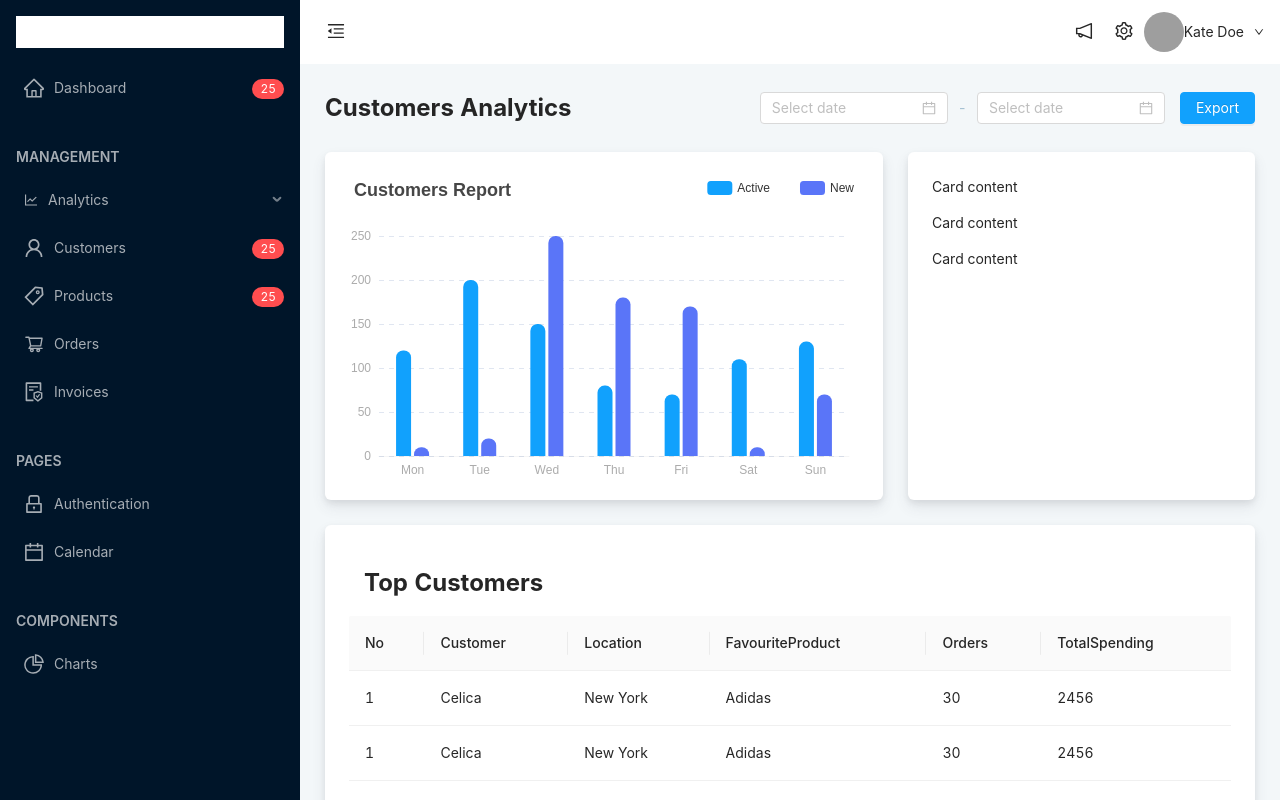
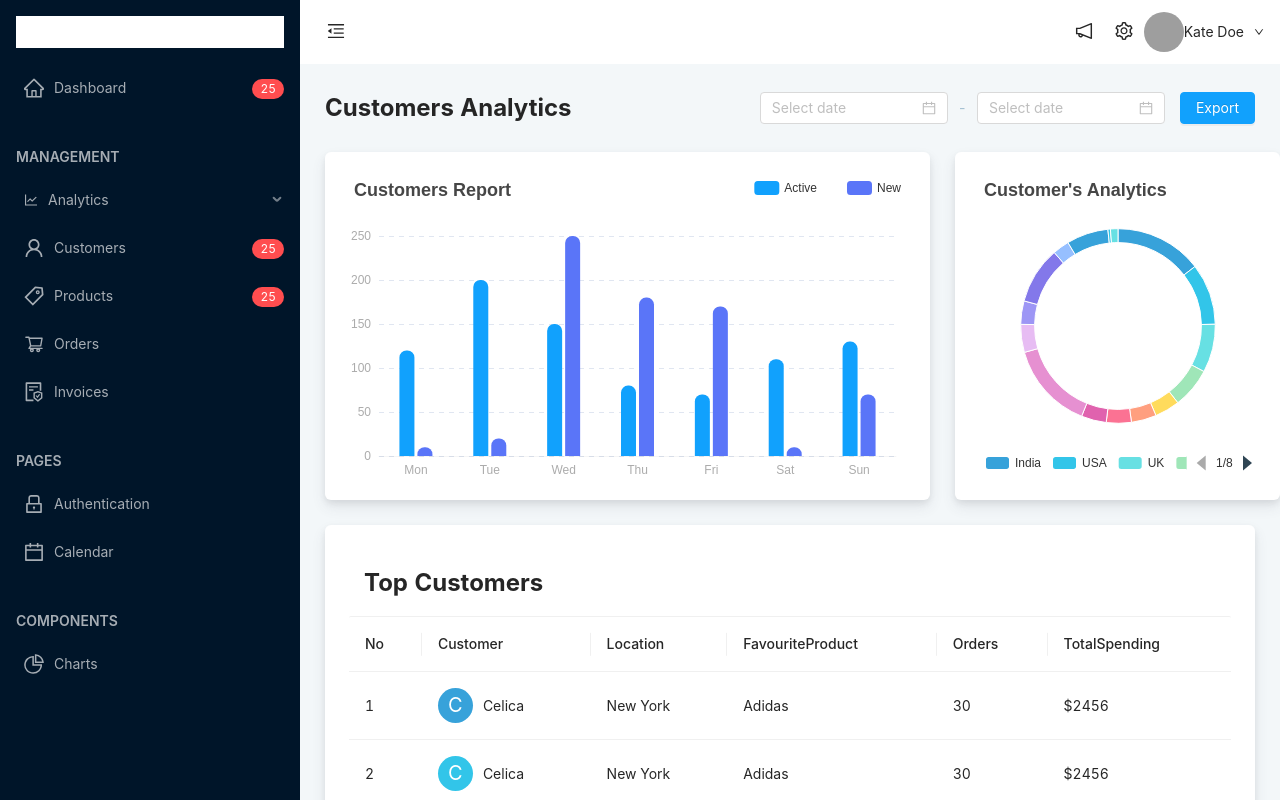
Before and after one commit to hemantnigam/IMAP, a React (Create React App) app: page /analytics/customers in a window 1280 px wide. Shown: the top 800 px of the page. Built offline with nearby package versions, Linux system fonts and the light colour scheme; grey boxes are pictures that could not be loaded.

Commit message:
customers analytics done

```diff
--- a/src/components/BarChart.js
+++ b/src/components/barchart/BarChart.js
@@ -17,11 +17,6 @@ function BarChart({ data }) {
     },
     tooltip: {
       show: true,
-      backgroundColor: "rgba(0,0,0,1)",
-      borderColor: "rgba(0,0,0,1)",
-      textStyle: {
-        color: "#fff",
-      },
     },
     legend: {
       right: 0,
--- /dev/null
+++ b/src/components/piechart/PieChart.js
@@ -0,0 +1,75 @@
+import React from "react";
+import ReactECharts from "echarts-for-react";
+
+function PieChart({ data }) {
+  const options = {
+    title: {
+      text: "Customer's Analytics",
+    },
+    tooltip: {
+      trigger: "item",
+    },
+    legend: {
+      bottom: 0,
+      orient: "horizontal",
+      type: "scroll",
+    },
+    series: [
+      {
+        name: "Customer Analytics",
+        type: "pie",
+        radius: ["60%", "70%"],
+        avoidLabelOverlap: false,
+        itemStyle: {
+            borderColor: '#fff',
+            borderWidth: 1
+        },
+        label: {
+          show: false,
+          position: "center",
+        },
+        emphasis: {
+          label: {
+            show: true,
+            fontSize: "28",
+            fontWeight: "bold",
+          },
+        },
+        labelLine: {
+          show: false,
+        },
+        data: [
+          { value: 1048, name: "India" },
+          { value: 735, name: "USA" },
+          { value: 580, name: "UK" },
+          { value: 484, name: "UAE" },
+          { value: 300, name: "Singapore" },
+          { value: 300, name: "Malaysia" },
+          { value: 300, name: "Norway" },
+          { value: 300, name: "France" },
+          { value: 1048, name: "Indiana" },
+          { value: 335, name: "Germany" },
+          { value: 280, name: "England" },
+          { value: 684, name: "Indonesia" },
+          { value: 200, name: "Iceland" },
+          { value: 500, name: "Greenland" },
+          { value: 30, name: "Mexico" },
+          { value: 90, name: "Sweden" },
+        ],
+      },
+    ],
+  };
+  return (
+    <div>
+      <ReactECharts
+        option={options}
+        notMerge
+        lazyUpdate
+        theme="light"
+        opts={{ renderer: "svg" }}
+      />
+    </div>
+  );
+}
+
+export default PieChart;
--- a/src/pages/CustomersAnalytics.js
+++ b/src/pages/CustomersAnalytics.js
@@ -1,19 +1,61 @@
 import React from "react";
 import { Card, DatePicker, Button } from "antd";
 import "../styles/pages/CustomersAnalytics.scss";
-import GridTable from "../components/GridTable";
+import GridTable from "../components/gridtable/GridTable";
 import { tableData } from "../mockData";
-import BarChart from "../components/BarChart";
+import BarChart from "../components/barchart/BarChart";
+import PieChart from "../components/piechart/PieChart";
 
 function CustomersAnalytics() {
+  const colorList = [
+    "#37a2da",
+    "#32c5e9",
+    "#67dfe2",
+    "#ffda5b",
+    "#ff9f7e",
+    "#fb7393",
+    "#e062ae",
+    "#e690d1",
+    "#8477ea",
+    "#37a2da",
+  ];
   const disabledDate = (current) => {
     return current && current > new Date();
   };
+
+  tableData.forEach((data,index)=>{
+    data.no = index+1;
+  })
+
   const columnsData = Object.keys(tableData[0]).map((item) => ({
     title: item,
     dataIndex: item,
     key: item,
   }));
+
+  React.useEffect(() => {
+    columnsData.forEach((column) => {
+      if (column.key === "customer") {
+        column.render = (customer,row,index) => {
+          return (
+            <div className="d-flex align-items-center">
+              <div className="name-avatar" style={{backgroundColor:colorList[index]}}>
+                {customer.substring(0, 1).toUpperCase()}
+              </div>
+              <div>{customer}</div>
+            </div>
+          );
+        };
+      }
+
+      if(column.key==='totalSpending') {
+        column.render=(spending)=>{
+          return <div>${spending}</div>
+        }
+      }
+    });
+  }, []);
+
   const barChartData = [
     {
       data: [120, 200, 150, 80, 70, 110, 130],
@@ -52,9 +94,7 @@ function CustomersAnalytics() {
           <BarChart data={barChartData} />
         </Card>
         <Card bordered={false} className="geo-chart">
-          <p>Card content</p>
-          <p>Card content</p>
-          <p>Card content</p>
+          <PieChart />
         </Card>
       </div>
       <div className="customer-analytics-table grid-table">
--- a/src/styles/_common.scss
+++ b/src/styles/_common.scss
@@ -139,6 +139,8 @@ $sizes: (
     .ant-table-thead {
       tr {
         .ant-table-cell {
+          border-top: 1px solid #f0f0f0;
+          background: unset;
           text-transform: capitalize;
         }
       }
--- a/src/styles/pages/CustomersAnalytics.scss
+++ b/src/styles/pages/CustomersAnalytics.scss
@@ -18,10 +18,23 @@
   .chart-container {
     .bar-chart {
       @extend .mr-5;
-      width: 60%;
+      width: 65%;
     }
     .geo-chart {
-      width:40%
+      width: 35%;
+    }
+  }
+  .grid-table {
+    .name-avatar {
+      @extend .d-flex;
+      @extend .justify-content-center;
+      @extend .align-items-center;
+      @extend .mr-2;
+      height: 35px;
+      width: 35px;
+      border-radius: 50%;
+      color: white;
+      font-size: 20px;
     }
   }
 }
```
Also changed, not shown: src/components/gridtable/GridTable.js (renamed from src/components/GridTable.js).
